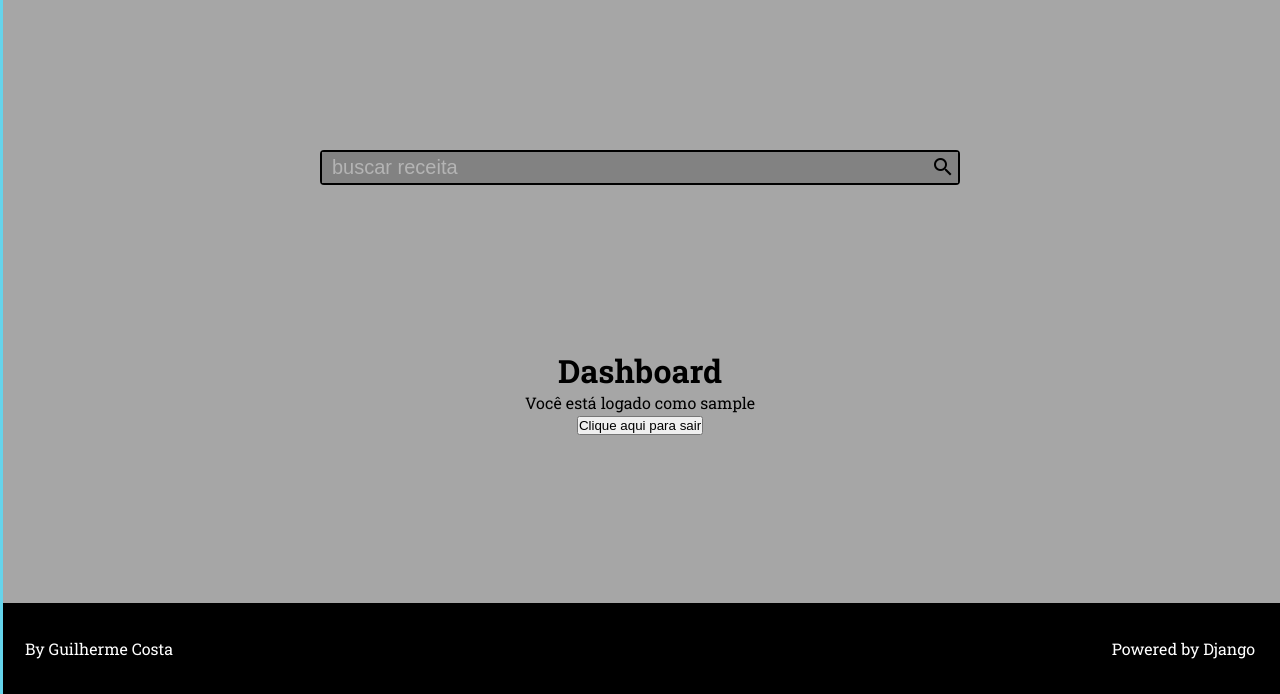
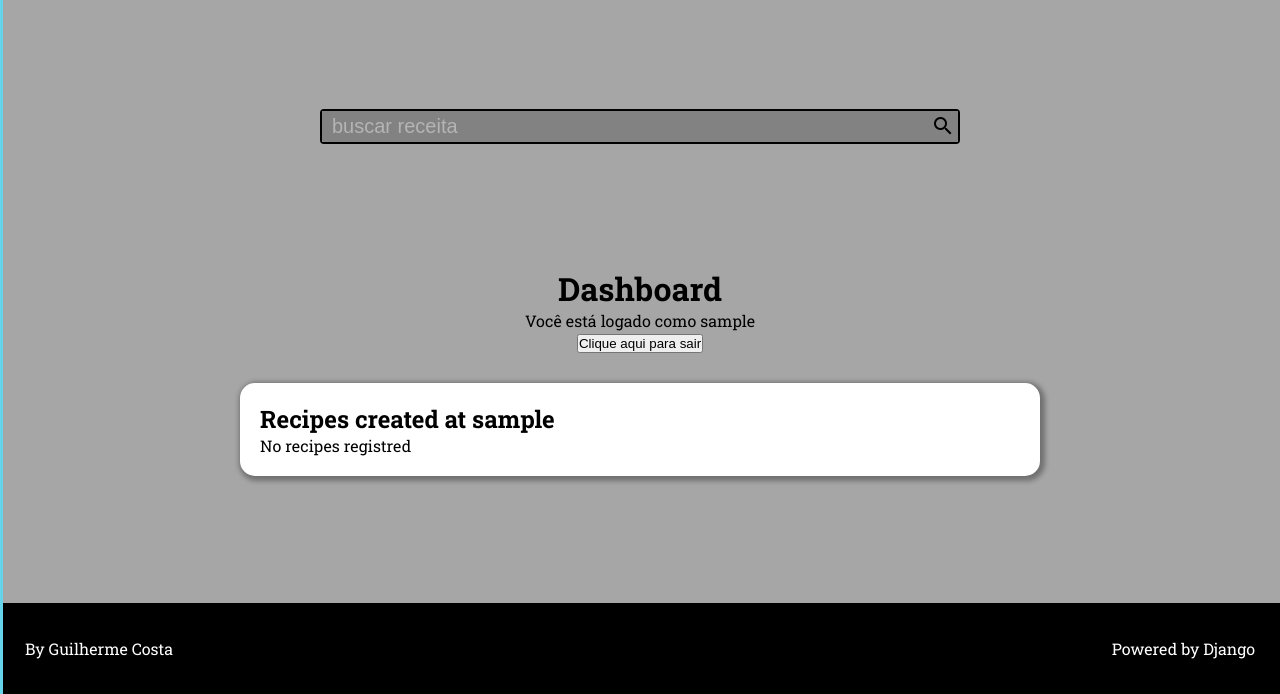
Before and after one commit to devguilhermecosta/project-recipes, a Django app: page /authors/dashboard/ in a window 1280 px wide. Shown: the part 106-800 px from the top of the page. Run offline with Django 4.2, Linux system fonts and the light colour scheme; the visitor is signed in with stand-in values (Sample User, id 1); data that the repository does not hold is empty.

Commit message:
Updated the view for recipes

```diff
--- a/authors/templates/authors/pages/dashboard.html
+++ b/authors/templates/authors/pages/dashboard.html
@@ -12,4 +12,17 @@
 
 {% include 'authors/partials/messages_login.html' %}
 
+<div class="RA_container">
+    <h2>Recipes created at <strong>{{ user }}</strong></h2>
+    <ul>
+        {% for recipe in recipes %}
+            <li class="RA__item">
+                <a href="#">{{ recipe.title }} - Criado em: {{ recipe.created_at|date:"d/m/Y" }}</a>
+            </li>
+        {% empty %}
+            <p>No recipes registred</p>
+        {% endfor %}
+    </ul>
+</div>
+
 {% endblock content %}
--- a/authors/views.py
+++ b/authors/views.py
@@ -8,6 +8,10 @@ from django.shortcuts import redirect, render
 from django.urls import reverse
 
 from authors.forms import RegisterForm, LoginForm
+
+from recipes.models import Recipe
+
+from utils.pagination import make_pagination
 
 
 def register_view(request: HttpRequest) -> render:
@@ -91,6 +95,16 @@ def logout_view(request) -> None:
 
 @login_required(redirect_field_name='next', login_url='authors:login')
 def dashboard(request: HttpRequest) -> render:
+    recipes: list[object] = Recipe.objects.filter(author=request.user,
+                                                  is_published=False,
+                                                  )
+
+    page_object, pagination_range = make_pagination(request,
+                                                    recipes,
+                                                    6)
+
     return render(request, 'authors/pages/dashboard.html', context={
         'form_title': 'Dashboard',
+        'recipes': page_object,
+        'pagination_range': pagination_range,
     })
--- a/base_static/global/css/style.css
+++ b/base_static/global/css/style.css
@@ -520,6 +520,33 @@ header {
     cursor: pointer;
 }
 
+.RA_container {
+    width: 100%;
+    max-width: 800px;
+    margin: 0 auto;
+    margin-top: 30px;
+    background-color: var(--text-white);
+    padding: 20px;
+    border-radius: 15px;
+    box-shadow: 2px 2px 5px 3px rgba(0, 0, 0, 0.322);
+}
+
+.RA__item {
+    list-style-type: none;
+    margin: 5px 0;
+}
+
+.RA__item a {
+    color: var(--text-card);
+    font-size: 18px;
+    text-decoration: none;
+    transform: all 300ms ease;
+}
+
+.RA__item a:hover {
+    color: var(--text-message-default);
+}
+
 input[id="id_password"] {
     display: block;
 }
```
Also changed, not shown: authors/tests/test_authors_dashboard.py (+16 -5 lines), base_templates/global/partials/form.html (+6 -1 lines), tests/functional_tests/authors/test_authors_register.py (+2 -2 lines).
